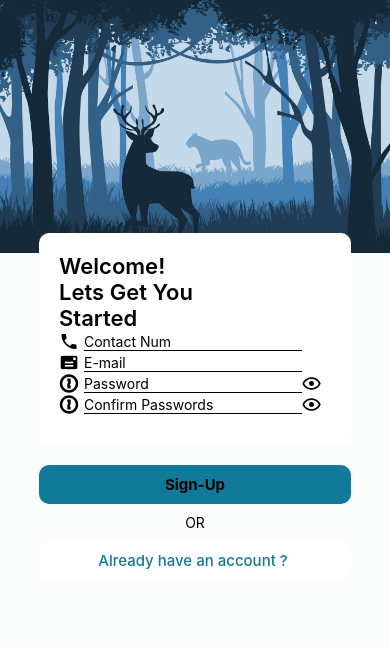
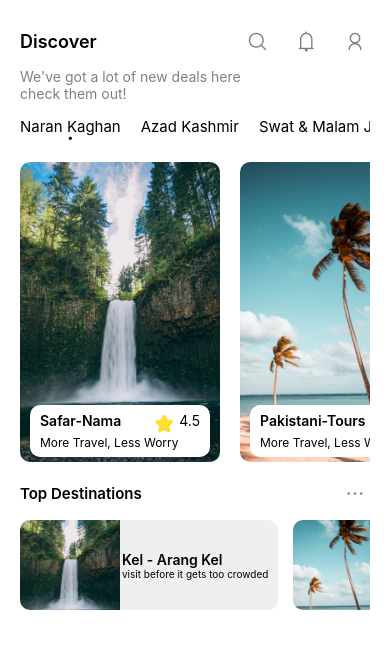
Before and after one commit to moeed1999/SafarApp, a React Native app: screen /Signup in a window 390 px wide. Shown: the top 648 px of the page. Built offline with nearby package versions, Linux system fonts and the light colour scheme.

Commit message:
added discover page design

```diff
--- a/App.js
+++ b/App.js
@@ -1,8 +1,9 @@
 import React from 'react';
+import DiscoverPage from './src/screens/DiscoverPage/DiscoverPage';
 import LandingPage from './src/screens/LandingPage/LandingPage';
 import LoginPage from './src/screens/LoginPage/LoginPage';
 import SignUpPage from './src/screens/SignUpPage/SignUpPage';
-import MainStack from './src/stacks/MainStack/MainStack';
+// import MainStack from './src/stacks/MainStack/MainStack';
 
 
 const App = () => {
@@ -10,7 +11,8 @@ const App = () => {
     // <LandingPage />
     // <LoginPage />
     // <SignUpPage />
-    <MainStack />
+    // <MainStack />
+    <DiscoverPage />
   );
 };
 
--- /dev/null
+++ b/src/screens/DiscoverPage/DiscoverPage.js
@@ -0,0 +1,117 @@
+import { Text, View, FlatList, ImageBackground, Image, ScrollView } from 'react-native'
+import React, { useState } from 'react'
+import { styles } from './styles'
+import Icon from 'react-native-vector-icons/AntDesign';
+
+
+const DiscoverPage = () => {
+    const [places] = useState(['Naran Kaghan', 'Azad Kashmir', 'Swat & Malam Jabba', 'Kalam', 'Skardu', 'Hunza & Naltar Valley',])
+    const [toursGoing] = useState([
+        { img: require('../../assets/images/waterfall2.jpg'), name: 'Safar-Nama', ratings: '4.5', moto: 'More Travel, Less Worry' },
+        { img: require('../../assets/images/beach.jpg'), name: 'Pakistani-Tours', ratings: '4.7', moto: 'More Travel, Less Worry' },
+        { img: require('../../assets/images/waterfall.jpg'), name: 'Trekkers', ratings: '4.2', moto: 'More Travel, Less Worry' },
+        { img: require('../../assets/images/animatedBg4.jpg'), name: 'Northeners', ratings: '4.1', moto: 'More Travel, Less Worry' },
+    ])
+    const [topPlaces] = useState([
+        { img: require('../../assets/images/waterfall2.jpg'), name: 'Kel - Arang Kel', description: 'visit before it gets too crowded' },
+        { img: require('../../assets/images/beach.jpg'), name: 'Sharan Forest', description: 'visit before it gets too crowded' },
+        { img: require('../../assets/images/waterfall.jpg'), name: 'Gabbin Jabba', description: 'visit before it gets too crowded' },
+        { img: require('../../assets/images/animatedBg4.jpg'), name: 'Lake Saif ul Mulook', description: 'visit before it gets too crowded' },
+    ])
+
+
+    const showPlaces = ({ item, index }) => {
+        return (
+            <View style={styles.placesContainer}>
+                <Text
+                    style={styles.places}
+                >{item}</Text>
+                {index === 0 && <Text
+                    style={[styles.places, { marginTop: -15, fontWeight: 'bold', alignSelf: 'center', fontSize: 20 }]}
+                >{'.'}</Text>}
+            </View>
+        )
+    }
+
+    const showToursGoing = ({ item }) => {
+        return (
+            <ImageBackground source={item.img}
+                resizeMode='cover'
+                style={styles.toursGoingContainer}>
+                <View style={styles.toursDescriptionContainer}>
+                    <View style={styles.descriptionUpperContiner}>
+                        <Text style={{ color: 'black', fontWeight: '600' }}>{item.name}</Text>
+                        <View style={styles.descriptionIconContainer}>
+                            <Icon name={'star'} size={20} color={'#ffdd33'} style={{ marginRight: 5 }} />
+                            <Text style={{ color: 'black' }}>{item.ratings}</Text>
+                        </View>
+                    </View>
+                    <Text style={{ color: 'black', fontSize: 12, fontWeight: '400' }}>{item.moto}</Text>
+                </View>
+            </ImageBackground>
+
+        )
+    }
+
+    const showTopPlaces = ({ item }) => {
+        return (
+            <View style={styles.topPlacesContainer}>
+                <Image
+                    source={item.img}
+                    style={styles.topPlacesImage}
+                    resizeMode='cover'
+                />
+                <View style={styles.topPlacesHeading}>
+                    <Text style={{ color: 'black', fontWeight: '600', fontSize: 14 }}>
+                        {item.name}
+                    </Text>
+                    <View>
+                        <Text style={styles.topPlacesDescription}>
+                            {item.description}
+                        </Text>
+                    </View>
+                </View>
+            </View>
+        )
+    }
+
+    return (
+        <ScrollView style={styles.mainContainer}>
+            <View style={styles.upperBar}>
+                <Text style={styles.heading}>Discover</Text>
+                <View style={styles.upperBarIconsContainer}>
+                    <Icon name={'search1'} size={20} color={'grey'} style={{ marginRight: 5 }} />
+                    <Icon name={'bells'} size={20} color={'grey'} style={{ marginRight: 5 }} />
+                    <Icon name={'user'} size={20} color={'grey'} style={{ marginRight: 5 }} />
+                </View>
+            </View>
+            <Text style={styles.description}>We've got a lot of new deals here{'\n'}
+                check them out!
+            </Text>
+            <FlatList
+                style={{ flexGrow: 0 }}
+                data={places}
+                renderItem={(item, index) => showPlaces(item, index)}
+                horizontal
+            />
+            <FlatList
+                style={{ flexGrow: 0 }}
+                data={toursGoing}
+                renderItem={(item) => showToursGoing(item)}
+                horizontal
+            />
+            <View style={styles.destinationHeadingContainer}>
+                <Text style={styles.destinationHeading}>Top Destinations</Text>
+                <Icon name={'ellipsis1'} size={20} color={'grey'} style={{ marginRight: 5 }} />
+            </View>
+            <FlatList
+                style={{ flexGrow: 0 }}
+                data={topPlaces}
+                renderItem={(item) => showTopPlaces(item)}
+                horizontal
+            />
+        </ScrollView>
+    )
+}
+
+export default DiscoverPage
--- /dev/null
+++ b/src/screens/DiscoverPage/styles.js
@@ -0,0 +1,112 @@
+import { StyleSheet } from 'react-native'
+
+export const styles = StyleSheet.create({
+    mainContainer: {
+        flex: 1,
+        // borderWidth: 1,
+        backgroundColor: 'white',
+        paddingHorizontal: 20,
+        paddingVertical: 20
+
+    },
+    upperBar: {
+        // borderWidth: 1,
+        flexDirection: 'row',
+        justifyContent: 'space-between',
+        alignItems: 'center',
+        marginTop: 10
+    },
+    heading: {
+        color: 'black',
+        fontSize: 18,
+        fontWeight: '600'
+
+    },
+
+    upperBarIconsContainer: {
+        flexDirection: 'row',
+        width: '35%',
+        justifyContent: "space-between"
+    },
+    placesContainer: {
+        // borderWidth: 1,
+        marginTop: 15,
+        height: 30,
+        marginRight: 20,
+        // flexGrow: 0
+    },
+    places: {
+        color: 'black',
+        fontSize: 15,
+    },
+    toursGoingContainer: {
+        // borderWidth: 1,
+        height: 300,
+        marginTop: 15,
+        marginRight: 20,
+        width: 200,
+        borderRadius: 10,
+        overflow: 'hidden',
+        display: 'flex',
+        justifyContent: 'flex-end'
+    },
+    toursDescriptionContainer: {
+        backgroundColor: 'white',
+        width: '90%',
+        alignSelf: 'center',
+        borderRadius: 10,
+        paddingHorizontal: 10,
+        paddingVertical: 7,
+        marginBottom: 5
+    },
+    descriptionUpperContiner: {
+        flexDirection: 'row',
+        justifyContent: 'space-between',
+    },
+    descriptionIconContainer: {
+        flexDirection: 'row',
+    },
+    destinationHeadingContainer: {
+        // borderWidth: 1,
+        flexDirection: 'row',
+        justifyContent: 'space-between',
+        marginTop: 20,
+        alignItems: 'center'
+    },
+    destinationHeading: {
+        color: 'black',
+        fontSize: 15,
+        fontWeight: '600'
+    },
+    topPlacesContainer: {
+        height: 90,
+        // width: 200,
+        marginTop: 15,
+        marginRight: 15,
+        borderRadius: 10,
+        overflow: 'hidden',
+        backgroundColor: '#eeefef',
+        flexDirection: 'row',
+        justifyContent: 'space-between',
+        alignItems: 'center',
+        paddingRight: 10
+    },
+    topPlacesImage: {
+        height: 100,
+        width: 100
+    },
+    topPlacesHeading: {
+        marginLeft: 2
+    },
+    topPlacesDescription: {
+        color: 'black',
+        fontWeight: '400',
+        fontSize: 10,
+        // width: '70%',
+        textAlign: 'center'
+    },
+    description: {
+        color: 'grey',
+        marginTop: 15
+    }
+})
```
